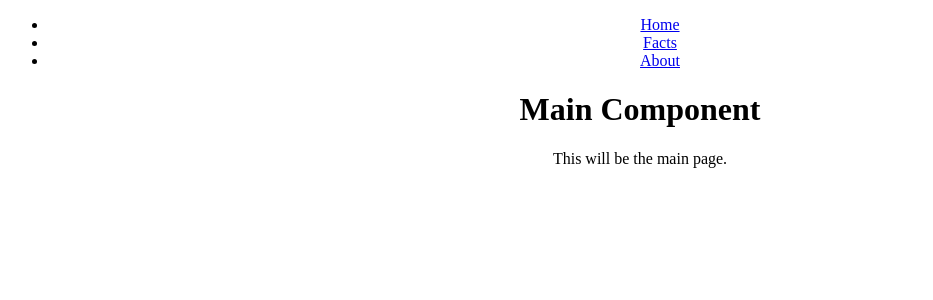
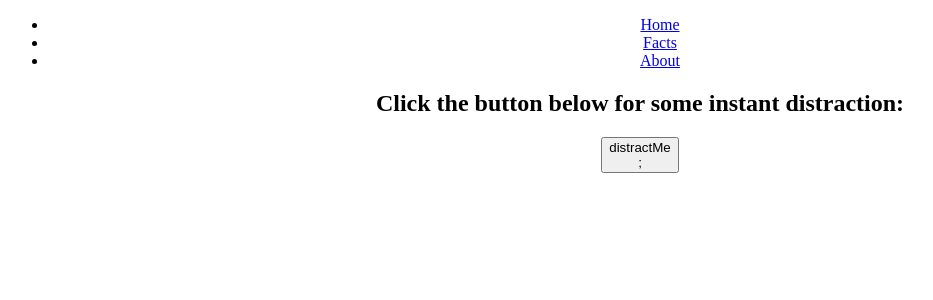
Before and after one commit to michellerobertson/distractMe, a React (Create React App) app in the folder distractme-client/: page / in a window 1280 px wide. Shown: the top 300 px of the page, without its empty margins (0-933 px from the left). Built offline with nearby package versions, Linux system fonts and the light colour scheme.

Commit message:
Implement MainPage component for fetching facts. Updated App.js to include MainPage with fetchFacts functionality. Also updated the Roadmap in README.md.

```diff
--- a/distractme-client/src/App.js
+++ b/distractme-client/src/App.js
@@ -2,18 +2,31 @@ import React from 'react';
 import { BrowserRouter, Routes, Route } from 'react-router-dom';
 import './App.scss';
 import Header from './components/Header/Header'
-import Main from './components/MainPage/Main';
+import MainPage from './components/MainPage/Main';
 import Facts from './components/FactsPage/Facts';
 import About from './components/AboutPage/About';
 
+function App() {
+  const fetchFacts = async () => {
+    try {
+      const response = await fetch(`${process.env.REACT_APP_API_URL}/api/facts`, {
+        headers: {
+          'X-Api-Key': process.env.REACT_APP_API_KEY
+        }
+      });
+      const data = await response.json();
+      console.log(data);
+    } catch (error) {
+      console.error('Error fetching facts:', error);
+    }
+  };
 
-function App() {
   return (
     <BrowserRouter>
       <div className="App">
         <Header />
         <Routes>
-          <Route path="/" element={<Main/>} />
+          <Route path="/" element={<MainPage fetchFacts={fetchFacts}/>} />
           <Route path="/facts" element={<Facts />} />
           <Route path="/about" element={<About />} />
         </Routes>
--- a/distractme-client/src/components/MainPage/Main.js
+++ b/distractme-client/src/components/MainPage/Main.js
@@ -1,12 +1,14 @@
 import React from 'react';
 
-function Main() {
+const MainPage = ({ fetchFacts }) => {
   return (
     <div>
-      <h1>Main Component</h1>
-      <p>This will be the main page.</p>
+      <h2>Click the button below for some instant distraction:</h2>
+      <button onClick={fetchFacts} className="button-text">
+        distractMe<br /> ;
+        </button>
     </div>
   );
-}
+};
 
-export default Main;
+export default MainPage;
```
